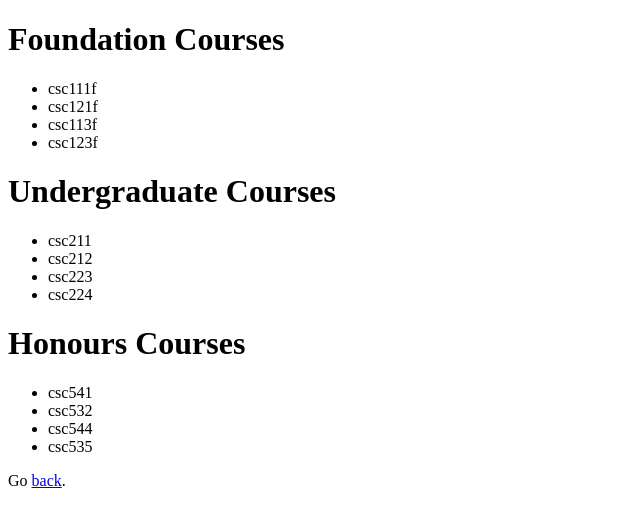
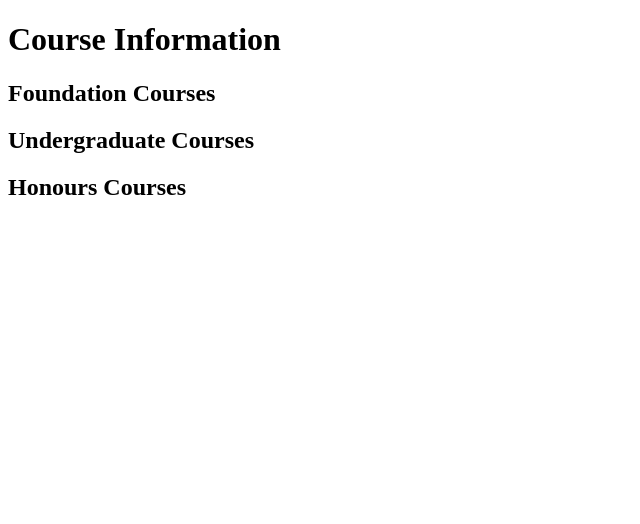
Before and after one commit to NandiphaNqotshana/SpringAssignment1, a plain HTML site: page index.html in a window 1280 px wide. Shown: the whole page, without its empty margins (0-640 px from the left). Drawn offline with Linux system fonts and the light colour scheme.

Commit message:
Update index.html

```diff
--- a/index.html
+++ b/index.html
@@ -1,37 +1,38 @@
 <!DOCTYPE html>
 <html lang="en">
 <head>
-    <title>Spring application</title>
     <meta charset="UTF-8">
-    <meta http-equiv="X-UA-Compatible" content="IE=edge">
     <meta name="viewport" content="width=device-width, initial-scale=1.0">
-    <title>Courses</title>
+    <title>Course Information</title>
 </head>
 <body>
-<h1>Foundation Courses</h1>
-<ul>
-    <li>csc111f</li>
-    <li>csc121f</li>
-    <li>csc113f</li>
-    <li>csc123f</li>
-</ul>
+<h1>Course Information</h1>
 
-<h1>Undergraduate Courses</h1>
-<ul>
-    <li>csc211</li>
-    <li>csc212</li>
-    <li>csc223</li>
-    <li>csc224</li>
-</ul>
+<h2>Foundation Courses</h2>
+<p id="foundationCourses"></p>
 
-<h1>Honours Courses</h1>
-<ul>
-    <li>csc541</li>
-    <li>csc532</li>
-    <li>csc544</li>
-    <li>csc535</li>
-</ul>
+<h2>Undergraduate Courses</h2>
+<p id="undergraduateCourses"></p>
 
-<p>Go <a href="http://localhost:8080/">back</a>.</p>
+<h2>Honours Courses</h2>
+<p id="honoursCourses"></p>
+
+<script>
+    // Define the base URL for your Spring Boot backend
+    const baseUrl = 'http://localhost:8080';
+
+    // Fetch data from the Spring Boot backend for each course category
+    fetch(${baseUrl}/courses/foundation)
+        .then(response => response.text())
+        .then(data => document.getElementById('foundationCourses').innerText = data);
+
+    fetch(${baseUrl}/courses/undergraduate)
+        .then(response => response.text())
+        .then(data => document.getElementById('undergraduateCourses').innerText = data);
+
+    fetch(${baseUrl}/courses/honours)
+        .then(response => response.text())
+        .then(data => document.getElementById('honoursCourses').innerText = data);
+</script>
 </body>
 </html>
```
